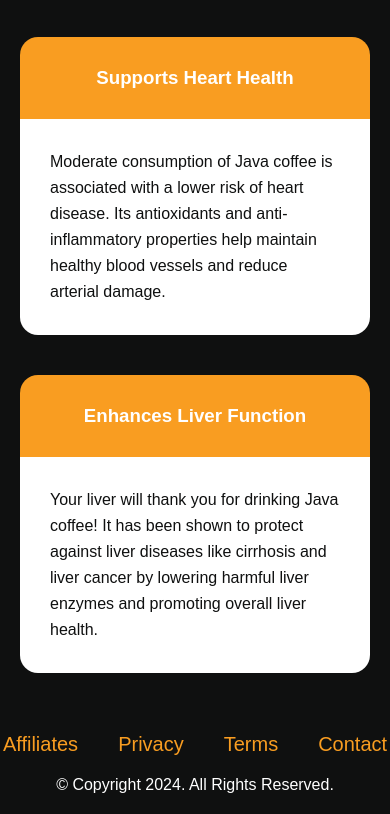
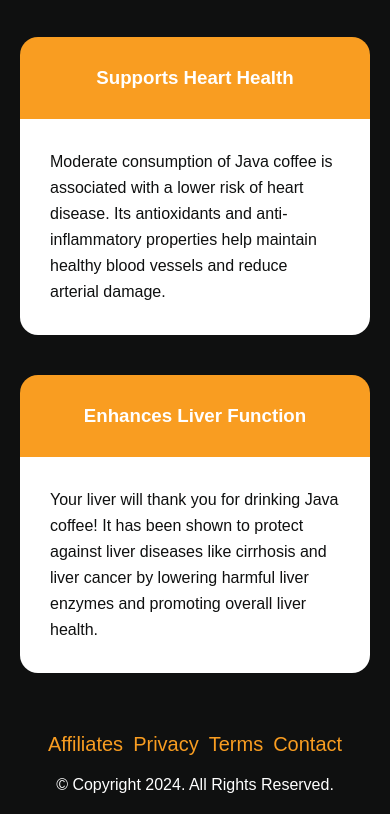
Before and after one commit to UmarTahirDev/java-burn, a plain HTML site: page index.html in a window 390 px wide. Shown: the part 3106-3920 px from the top of the page. Drawn offline with Linux system fonts and the light colour scheme.

Commit message:
Update style.css

```diff
--- a/assets/css/style.css
+++ b/assets/css/style.css
@@ -352,4 +352,7 @@
     .ser_box{
       width: 100%;
     }
+    footer>div:nth-child(1)>ul{
+      gap:10px;
+    }
   }
```
